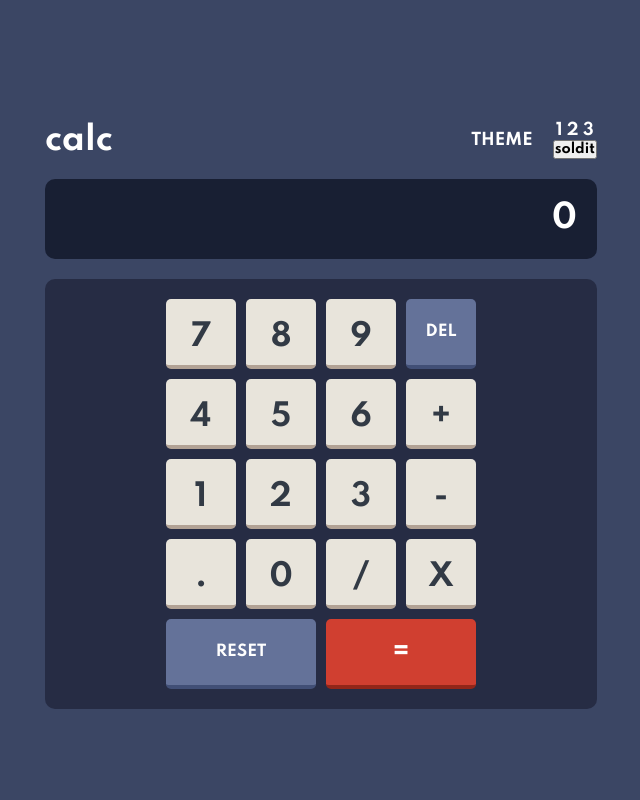
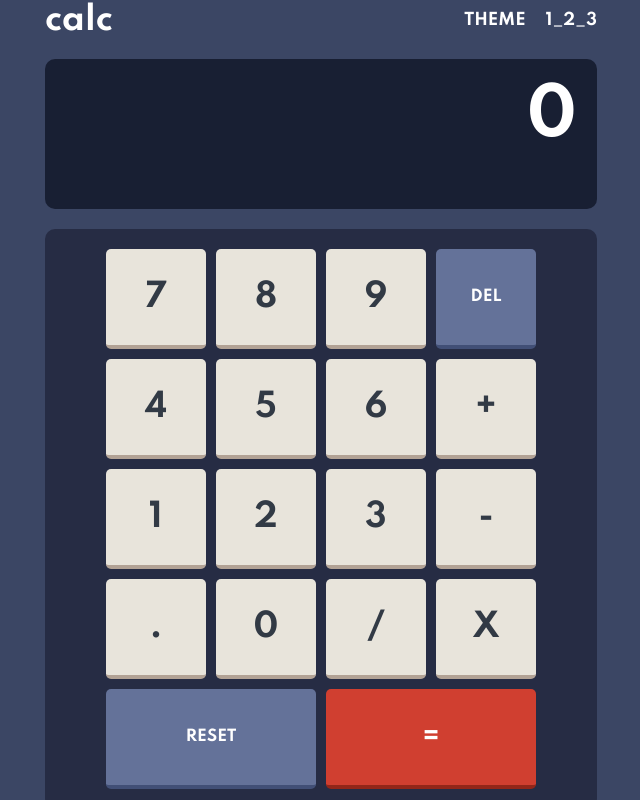
Before and after one commit to Marcelckp/Calculator-app-v1, a React (Create React App) app: page / in a window 1280 px wide. Shown: the whole page, without its empty margins (319-959 px from the left). Built offline with nearby package versions, Linux system fonts and the light colour scheme.

Commit message:
Passed a Themes prop to the buttons component to toggle between css classes
& applies the themes of the home page to the app component conditionally

```diff
--- a/src/App.css
+++ b/src/App.css
@@ -12,12 +12,12 @@
     }
 
     .theme2 {
-        background-color: white;
+        background-color: #E6E6E6;
         transition: background-color 1s ease
     }
 
     .theme3 {
-        background-color: purple;
+        background-color: #17062A;
         transition: background-color 1s ease
     }
 
@@ -63,12 +63,12 @@
     }
 
     .Theme-title-theme2 {
-        color: black;
+        color: #37392E;
         transition: color 1s ease
     }
 
     .Theme-title-theme3 {
-        color: yellow;
+        color: #FEE63E;
         transition: color 1s ease
     }
 
@@ -85,9 +85,6 @@
             transition-timing-function: 1s ease;
             transition: width 1s ease
         }
-        /* .App {
-            max-width: 600px;
-        } */
     }
 
     .scrollbar-hidden::-webkit-scrollbar {
--- a/src/App.js
+++ b/src/App.js
@@ -8,7 +8,6 @@ function App() {
 
   const [theme, setTheme] = useState(1)
 
-  console.log(theme)
   return (
     <div className={`App ${theme === '2' ? 'theme2' : theme === '3' ? 'theme3' : null}`}>
       <div className="calculatorBody">
@@ -19,13 +18,13 @@ function App() {
           <div className="ThemeSlider">
             <p className={`Theme-Title`}>THEME</p>
             <div className='Theme-slider'>
-              <p onClick={(e) => setTheme(e.target.innerText)}><span>1</span>   <span>2</span>   <span>3</span></p>
-              <button type='radio'>soldit</button>
+              <p onClick={(e) => setTheme(e.target.innerText)}><span>1</span>_<span>2</span>_<span>3</span></p>
+              {/* <button type='radio'>soldit</button> */}
             </div>
           </div>
         </div>
 
-        <Buttons />
+        <Buttons class={theme} />
       </div>
     </div>
   );
--- a/src/Components/Buttons/Buttons.css
+++ b/src/Components/Buttons/Buttons.css
@@ -2,7 +2,7 @@
     /* width: 100%; */
     margin: auto;
     min-width: 33%;
-    max-width: 92%
+    max-width: 92%;
     /* height: 90%; */
 }
 
@@ -14,12 +14,24 @@
     /* width: 100%; */
     padding: 20px 10px;
     border-radius: 10px;
-    max-height: 100vh;
+    /* max-height: 100vh; */
     height: auto;
     grid-template-columns: repeat(4, 70px);
     grid-template-rows: repeat(5, 70px);
     row-gap: 10px;
     column-gap: 10px;
+    margin-bottom: 20px;
+    transition: all 1s ease;
+}
+
+.Buttons-container-theme2 {
+    background-color: #D3CDCD;
+    transition: all 1s ease;
+}
+
+.Buttons-container-theme3 {
+    background-color: #1E0836;
+    transition: all 1s ease;
 }
 
 .Buttons-container button {
@@ -27,7 +39,7 @@
     outline: none;
 }
 
-.Buttons .btn {
+.btn {
     padding: 20px;
     /* margin-right: 10px; */
     background-color: #E8E4DB;
@@ -35,9 +47,7 @@
     color: #323A45;
     border-radius: 5px;
     border-bottom: 4px solid#B2A295;
-    width: 70px;
-    height: 70px;
-    font-size: 30px;
+    font-size: 2em;
     font-weight: bold;
     text-align: center;
 }
@@ -50,7 +60,8 @@
     border-bottom: 4px solid #414F76;
     border-radius: 5px;
     font-weight: bold;
-    font-size: 15px
+    font-size: 15px;
+    transition: all 1s ease
 }
 
 .ResetBtn {
@@ -59,7 +70,19 @@
 
 .ResetBtn:hover,
 .calc-Del:hover {
-    background-color: #374364
+    background-color: #374364;
+    transition: all 0.3s ease;
+}
+
+.EqualBtn:hover {
+    background-color: #722118;
+    transition: all 0.3s ease;
+}
+
+.hov:hover {
+    background-color: #796d64;
+    color: white;
+    transition: all 0.3s ease;
 }
 
 .EqualBtn {
@@ -74,13 +97,82 @@
     border-radius: 5px;
     font-weight: bold;
     font-size: 25px;
+    transition: all 1s ease
 }
 
-.EqualBtn:hover {
-    background-color: #722118
+.EqualBtn-theme2 {
+    background-color: #C85401;
+    border-bottom: 4px solid #863A01;
+    transition: all 1s ease;
 }
 
-.hov:hover {
-    background-color: #796d64;
-    color: white;
+.EqualBtn-theme2:hover {
+    background-color: #8b420d;
 }
+
+.EqualBtn-theme3 {
+    background-color: #00DECF;
+    border-bottom: 4px solid #6DF8EF;
+    color: black;
+    transition: all 1s ease;
+}
+
+.EqualBtn-theme3:hover {
+    background-color: #159c93
+}
+
+.func-theme2 {
+    background-color: #388187;
+    border-bottom: 4px solid #285b5f;
+    transition: all 1s ease
+}
+
+.func-theme2:hover {
+    background-color: #204447
+}
+
+.func-theme3 {
+    background-color: #56077C;
+    border-bottom: 4px solid #BD16F4;
+    transition: all 1s ease
+}
+
+.func-theme3:hover {
+    background-color: #460f5f
+}
+
+.btn-pad-theme2 {
+    background-color: #E5E4E0;
+    border-bottom: 4px solid #b8b8b8;
+    color: #37392E;
+    transition: all 1s ease;
+}
+
+.btn-pad-theme2:hover {
+    background-color: #979692;
+}
+
+.btn-pad-theme3 {
+    background-color: #331B4D;
+    border-bottom: 4px solid #86209D;
+    color: #FEE63E;
+    transition: all 1s ease;
+}
+
+.btn-pad-theme3:hover {
+    background-color: #2a1342
+}
+
+@media only screen and (min-width: 600px) {
+    .Buttons-container button,
+    .btn {
+        /* height: 100px;
+        width: 100px; */
+        transition: all 1s ease;
+    }
+    .Buttons-container {
+        grid-template-columns: repeat(4, 100px);
+        grid-template-rows: repeat(5, 100px);
+        transition-timing-function: ease;
+    }
+}
--- a/src/Components/Buttons/Buttons.js
+++ b/src/Components/Buttons/Buttons.js
@@ -2,7 +2,7 @@ import { useState } from 'react';
 import './Buttons.css';
 import './Screen.css';
 
-function Buttons() {
+function Buttons(props) {
 
 
     const [calculation, setCalculation] = useState('');
@@ -39,10 +39,12 @@ function Buttons() {
         // console.log(eval(calculation));
     }
 
+    console.log(props.class)
+
     return (
         <>
         <div className={`Screen`}>
-            <div className='Screen-container'>
+            <div className={`Screen-container ${props.class === '2' ? 'Screen-container-theme2' : props.class === '3' ? 'Screen-container-theme3' : null}`}>
                 {/* <div>
                     <h1 className="screen-previous"></h1>
                 </div> */}
@@ -54,41 +56,41 @@ function Buttons() {
             </div>
         </div>
         <div className="Buttons">
-            <div className="Buttons-container">
-                    <button className='btn hov' onClick={() => addToValStr('7')}>7</button>
+            <div className={`Buttons-container ${props.class === '2' ? 'Buttons-container-theme2' : props.class === '3' ? 'Buttons-container-theme3' : null}`}>
+                    <button className={`btn hov ${props.class === '2' ? 'btn-pad-theme2' : props.class === '3' ? 'btn-pad-theme3' : null}`} onClick={() => addToValStr('7')}>7</button>
 
-                    <button className='btn hov' onClick={(e) => addToValStr(e.target.innerText)}>8</button>
+                    <button className={`btn hov ${props.class === '2' ? 'btn-pad-theme2' : props.class === '3' ? 'btn-pad-theme3' : null}`} onClick={(e) => addToValStr(e.target.innerText)}>8</button>
 
-                    <button className='btn hov' onClick={(e) => addToValStr(e.target.innerText)}>9</button>
+                    <button className={`btn hov ${props.class === '2' ? 'btn-pad-theme2' : props.class === '3' ? 'btn-pad-theme3' : null}`} onClick={(e) => addToValStr(e.target.innerText)}>9</button>
 
-                    <button className="calc-Del" onClick={(e) => deleteFromValStr()}>DEL</button>
+                    <button className={`calc-Del ${props.class === '2' ? 'func-theme2' : props.class === '3' ? 'func-theme3' : null}`} onClick={(e) => deleteFromValStr()}>DEL</button>
 
-                    <button className='btn hov' onClick={(e) => addToValStr(e.target.innerText)}>4</button>
+                    <button className={`btn hov ${props.class === '2' ? 'btn-pad-theme2' : props.class === '3' ? 'btn-pad-theme3' : null}`} onClick={(e) => addToValStr(e.target.innerText)}>4</button>
 
-                    <button className='btn hov' onClick={(e) => addToValStr(e.target.innerText)}>5</button>
+                    <button className={`btn hov ${props.class === '2' ? 'btn-pad-theme2' : props.class === '3' ? 'btn-pad-theme3' : null}`} onClick={(e) => addToValStr(e.target.innerText)}>5</button>
 
-                    <button className='btn hov' onClick={(e) => addToValStr(e.target.innerText)}>6</button>
+                    <button className={`btn hov ${props.class === '2' ? 'btn-pad-theme2' : props.class === '3' ? 'btn-pad-theme3' : null}`} onClick={(e) => addToValStr(e.target.innerText)}>6</button>
 
-                    <button className='btn hov' onClick={(e) => addToValStr(e.target.innerText)}>+</button>
+                    <button className={`btn hov ${props.class === '2' ? 'btn-pad-theme2' : props.class === '3' ? 'btn-pad-theme3' : null}`} onClick={(e) => addToValStr(e.target.innerText)}>+</button>
 
-                    <button className='btn hov' onClick={(e) => addToValStr(e.target.innerText)}>1</button>
+                    <button className={`btn hov ${props.class === '2' ? 'btn-pad-theme2' : props.class === '3' ? 'btn-pad-theme3' : null}`} onClick={(e) => addToValStr(e.target.innerText)}>1</button>
 
-                    <button className='btn hov' onClick={(e) => addToValStr(e.target.innerText)}>2</button>
+                    <button className={`btn hov ${props.class === '2' ? 'btn-pad-theme2' : props.class === '3' ? 'btn-pad-theme3' : null}`} onClick={(e) => addToValStr(e.target.innerText)}>2</button>
 
-                    <button className='btn hov' onClick={(e) => addToValStr(e.target.innerText)}>3</button>
+                    <button className={`btn hov ${props.class === '2' ? 'btn-pad-theme2' : props.class === '3' ? 'btn-pad-theme3' : null}`} onClick={(e) => addToValStr(e.target.innerText)}>3</button>
 
-                    <button className='btn hov'onClick={() => addToValStr('-')}>-</button>
+                    <button className={`btn hov ${props.class === '2' ? 'btn-pad-theme2' : props.class === '3' ? 'btn-pad-theme3' : null}`}onClick={() => addToValStr('-')}>-</button>
 
-                    <button className='btn hov' onClick={() => addToValStr('.')}>.</button>
+                    <button className={`btn hov ${props.class === '2' ? 'btn-pad-theme2' : props.class === '3' ? 'btn-pad-theme3' : null}`} onClick={() => addToValStr('.')}>.</button>
 
-                    <button className='btn hov' onClick={(e) => addToValStr(e.target.innerText)}>0</button>
+                    <button className={`btn hov ${props.class === '2' ? 'btn-pad-theme2' : props.class === '3' ? 'btn-pad-theme3' : null}`} onClick={(e) => addToValStr(e.target.innerText)}>0</button>
 
-                    <button className='btn hov' onClick={() => addToValStr('/')}>/</button>
+                    <button className={`btn hov ${props.class === '2' ? 'btn-pad-theme2' : props.class === '3' ? 'btn-pad-theme3' : null}`} onClick={() => addToValStr('/')}>/</button>
 
-                    <button className='btn hov' onClick={() => addToValStr('*')}>X</button>
+                    <button className={`btn hov ${props.class === '2' ? 'btn-pad-theme2' : props.class === '3' ? 'btn-pad-theme3' : null}`} onClick={() => addToValStr('*')}>X</button>
 
-                    <button className='ResetBtn' onClick={() => resetCal()}>RESET</button>
-                    <button className='EqualBtn' onClick={() => equalsPressed()}>=</button>
+                    <button className={`ResetBtn ${props.class === '2' ? 'func-theme2' : props.class === '3' ? 'func-theme3' : null}`} onClick={() => resetCal()}>RESET</button>
+                    <button className={`EqualBtn ${props.class === '2' ? 'EqualBtn-theme2' : props.class === '3' ? 'EqualBtn-theme3' : null}`} onClick={() => equalsPressed()}>=</button>
 
             </div>
         </div>
--- a/src/Components/Buttons/Screen.css
+++ b/src/Components/Buttons/Screen.css
@@ -10,6 +10,27 @@
     text-align: right;
     padding: 20px;
     color: white;
-    min-height: 80px;
+    height: 80px;
     overflow-x: scroll;
+    transition: all 1s ease;
 }
+
+.Screen-container-theme2 {
+    background-color: #EEEEEE;
+    color: #37392E;
+    transition: background-color 1s ease;
+}
+
+.Screen-container-theme3 {
+    background-color: #1E0836;
+    color: #FEE63E;
+    transition: all 1s ease;
+}
+
+@media only screen and (min-width: 600px) {
+    .Screen-container {
+        height: 150px;
+        font-size: 2em;
+        transition: all 1s ease
+    }
+}
--- a/src/index.css
+++ b/src/index.css
@@ -19,8 +19,8 @@ body {
 ::-webkit-scrollbar-thumb {
     background-color: white;
     border-radius: 50px;
-    scrollbar-color: green blue;
-    transition: scrollbar-color 0.5s ease-out;
+    /* scrollbar-color: green blue;
+    transition: scrollbar-color 0.5s ease-out; */
 }
 
 code {
```
